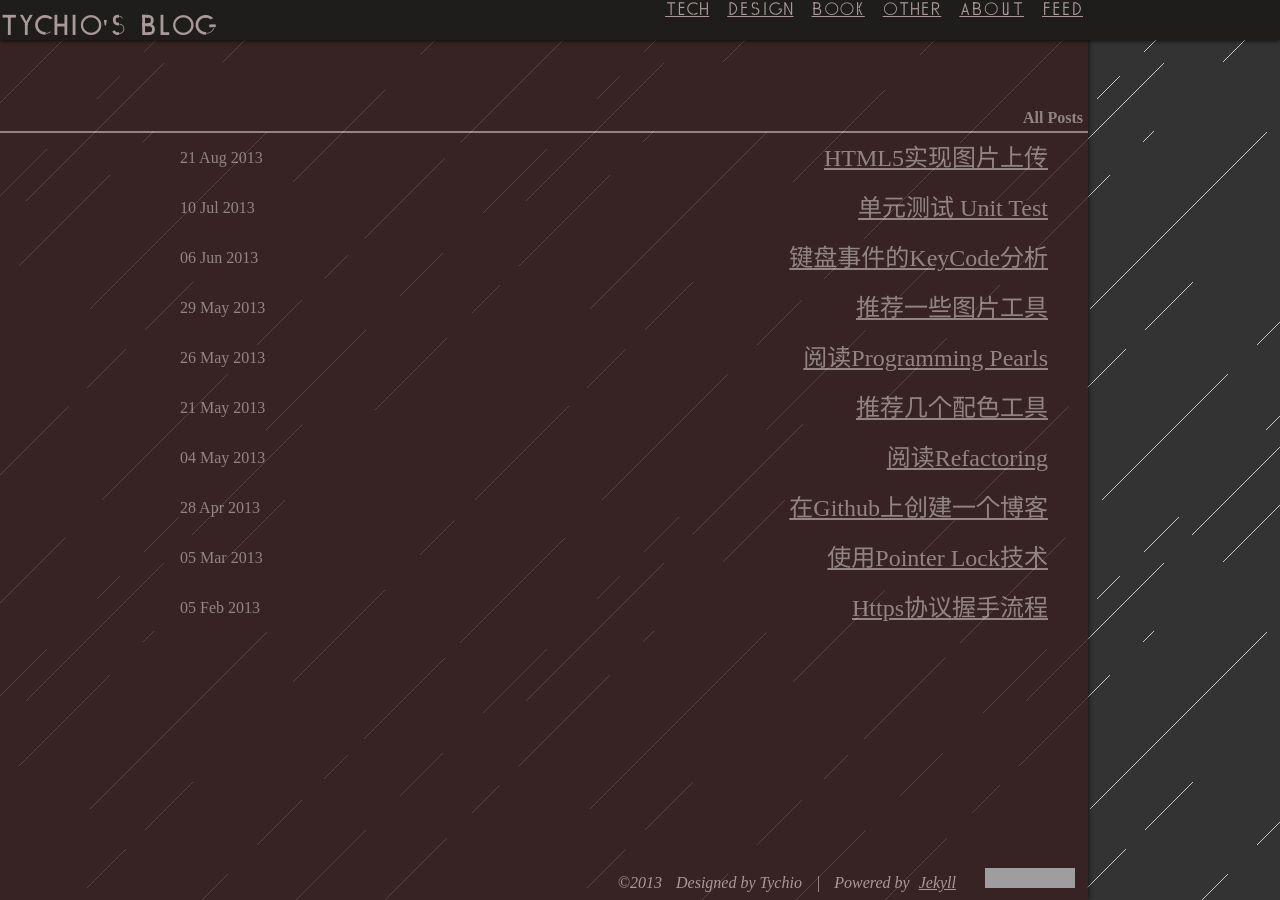
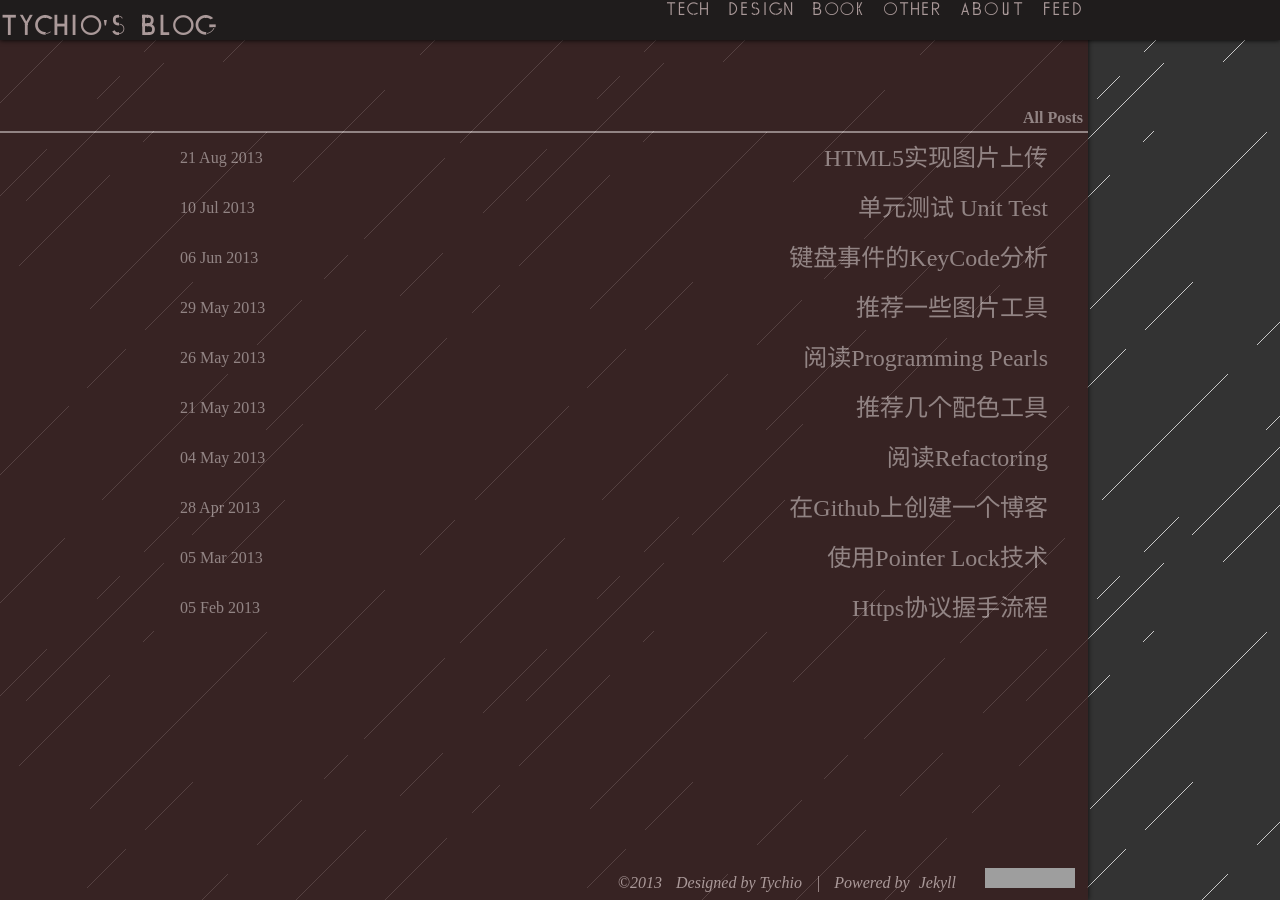
Before and after one commit to tychio/old_blog, a Jekyll site: the page built from index.html, in a window 1280 px wide. Built offline with Jekyll 4.4.1, drawn with Linux system fonts in a browser that asks for light colours; some web fonts are replaced; Markdown is read by kramdown in place of the engine named in the settings; grey boxes are pictures that could not be loaded.

Commit message:
fix font style

```diff
--- a/css/style.css
+++ b/css/style.css
@@ -12,7 +12,7 @@
 table{border-collapse:collapse;border-spacing:0}
 input,textarea,select,a,button{outline:none}
 .clearfix:after{content:".";display:block;height:0;clear:both;visibility:hidden}
-a,a:link,a:visited{color:#a99}
+a,a:link,a:visited{color:#a99;text-decoration:none}
 a:hover{color:#cbb}
 body{background:#333 url("/img/bg.png") repeat;font-family:aviel;color:#e7e0e0}
 hr{border:0;clear:both}
@@ -31,7 +31,7 @@
 section dl dd a time{float:left;display:inline;line-height:50px;font-weight:normal}
 section dl dd a h4{overflow:hidden;padding-right:40px;margin:0;line-height:50px;font-size:1.5rem;font-weight:normal;-webkit-transition:padding .3s;-moz-transition:padding .3s;-ms-transition:padding .3s;-o-transition:padding .3s;transition:padding .3s;}
 section dl dd a h4:hover{padding-right:5px}
-section dl dd article{overflow:hidden;text-align:left;font-size:.9rem;line-height:30px;letter-spacing:1px;word-wrap:break-word;color:#e7e0e0;}
+section dl dd article{overflow:hidden;text-align:left;font-size:.9rem;font-family:arial "微软雅黑" "黑体";line-height:30px;letter-spacing:1px;word-wrap:break-word;color:#e7e0e0;}
 section dl dd article time{padding:0 5px;text-align:right;color:#a99}
 section dl dd article img{float:left;margin-right:20px;margin-top:10px;max-width:100%}
 section dl dd article p{padding:5px;margin:0;text-indent:28px}
--- a/css/style.styl
+++ b/css/style.styl
@@ -127,6 +127,7 @@
 a
     &, &:link, &:visited
         color $colorText
+        text-decoration none
     &:hover
         color $colorTextHover
 body
@@ -217,6 +218,7 @@
                 overflow hidden
                 text-align left
                 font-size $remArticle
+                font-family $fontBackup
                 line-height $sizeArticleLineHeight
                 letter-spacing $sizeLetterSpace
                 word-wrap break-word
```
